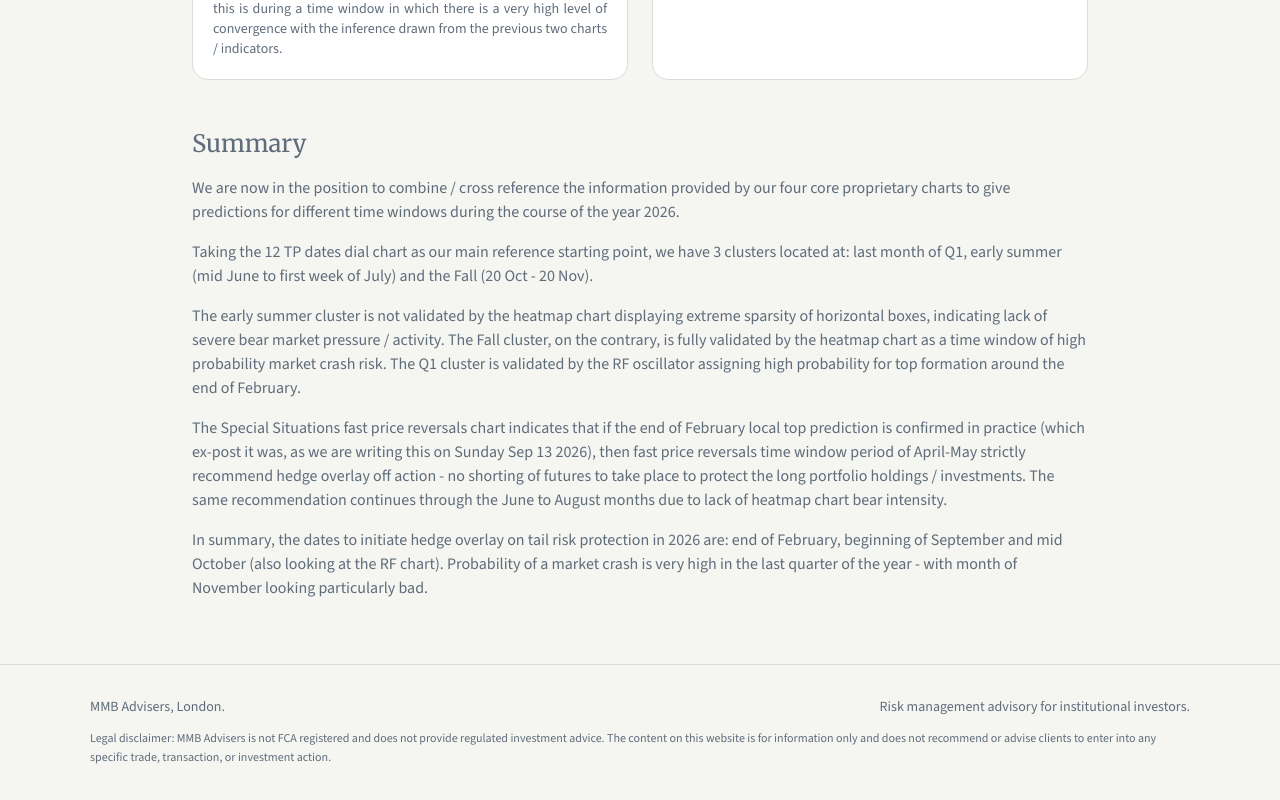
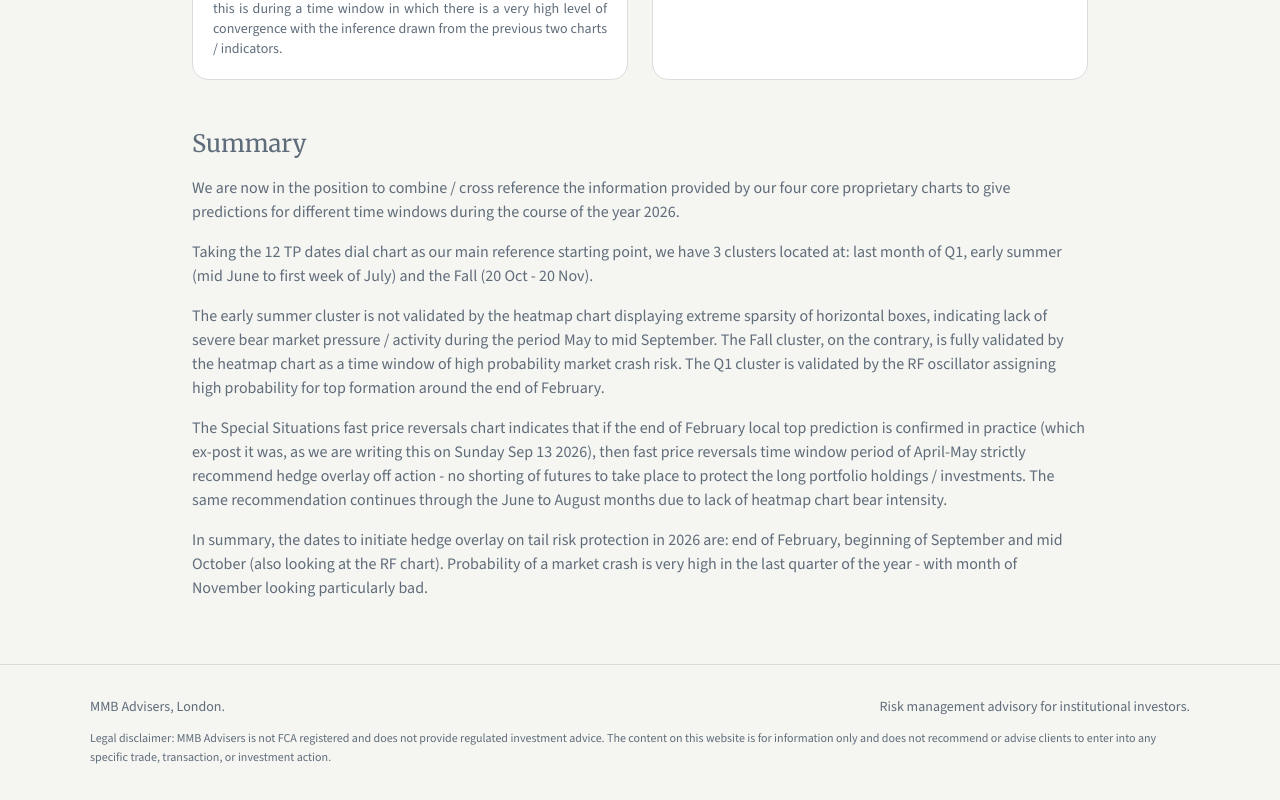
Before and after one commit to pentagonalcycles/mmbadvisers, a Next.js app: page /method in a window 1280 px wide. Shown: the part 2453-3253 px from the top of the page. Built offline with nearby package versions, Linux system fonts and the light colour scheme.

Commit message:
fix: add timeframe to bear market pressure note

```diff
--- a/app/method/page.tsx
+++ b/app/method/page.tsx
@@ -130,7 +130,7 @@ export default function MethodPage() {
           </p>
           <p>
             The early summer cluster is not validated by the heatmap chart displaying extreme sparsity of
-            horizontal boxes, indicating lack of severe bear market pressure / activity. The Fall cluster,
+            horizontal boxes, indicating lack of severe bear market pressure / activity during the period May to mid September. The Fall cluster,
             on the contrary, is fully validated by the heatmap chart as a time window of high probability
             market crash risk. The Q1 cluster is validated by the RF oscillator assigning high probability
             for top formation around the end of February.
```
